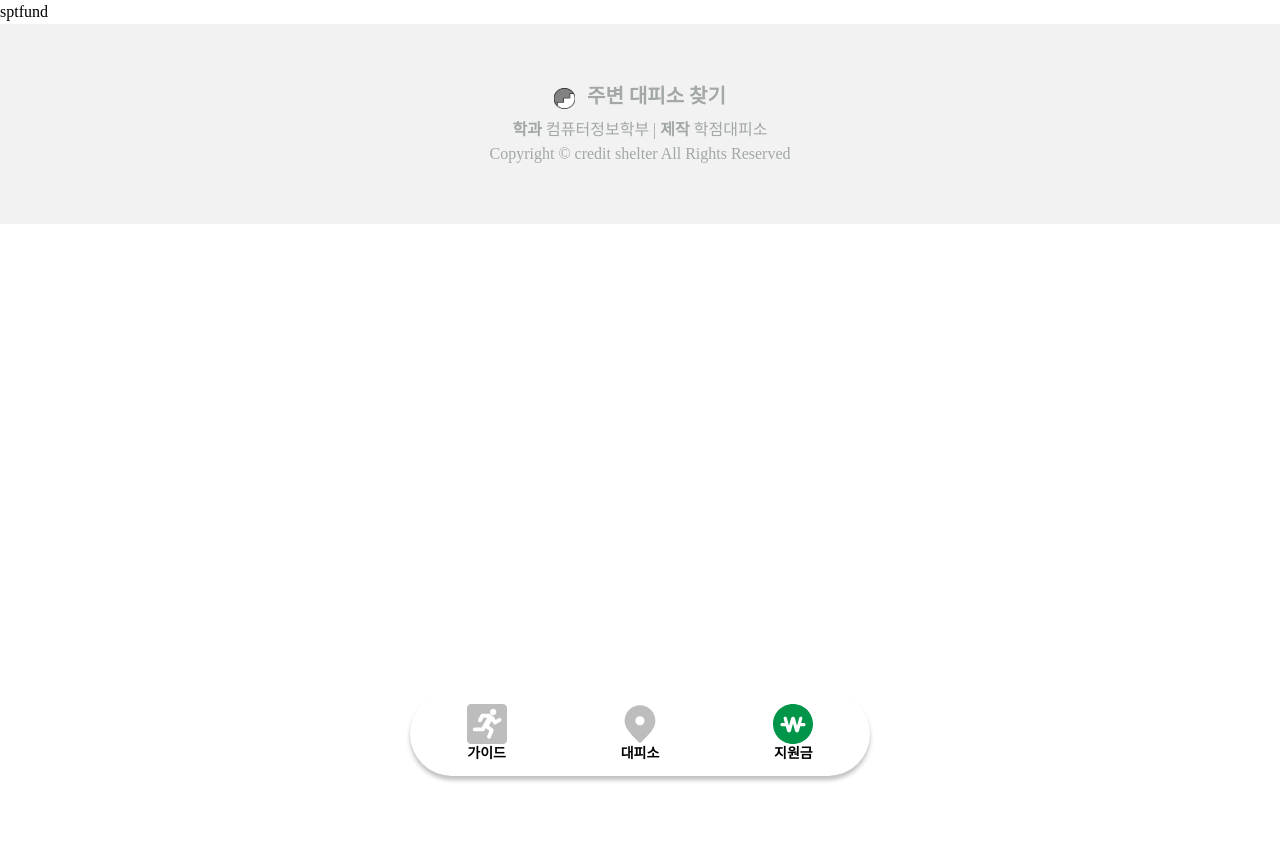
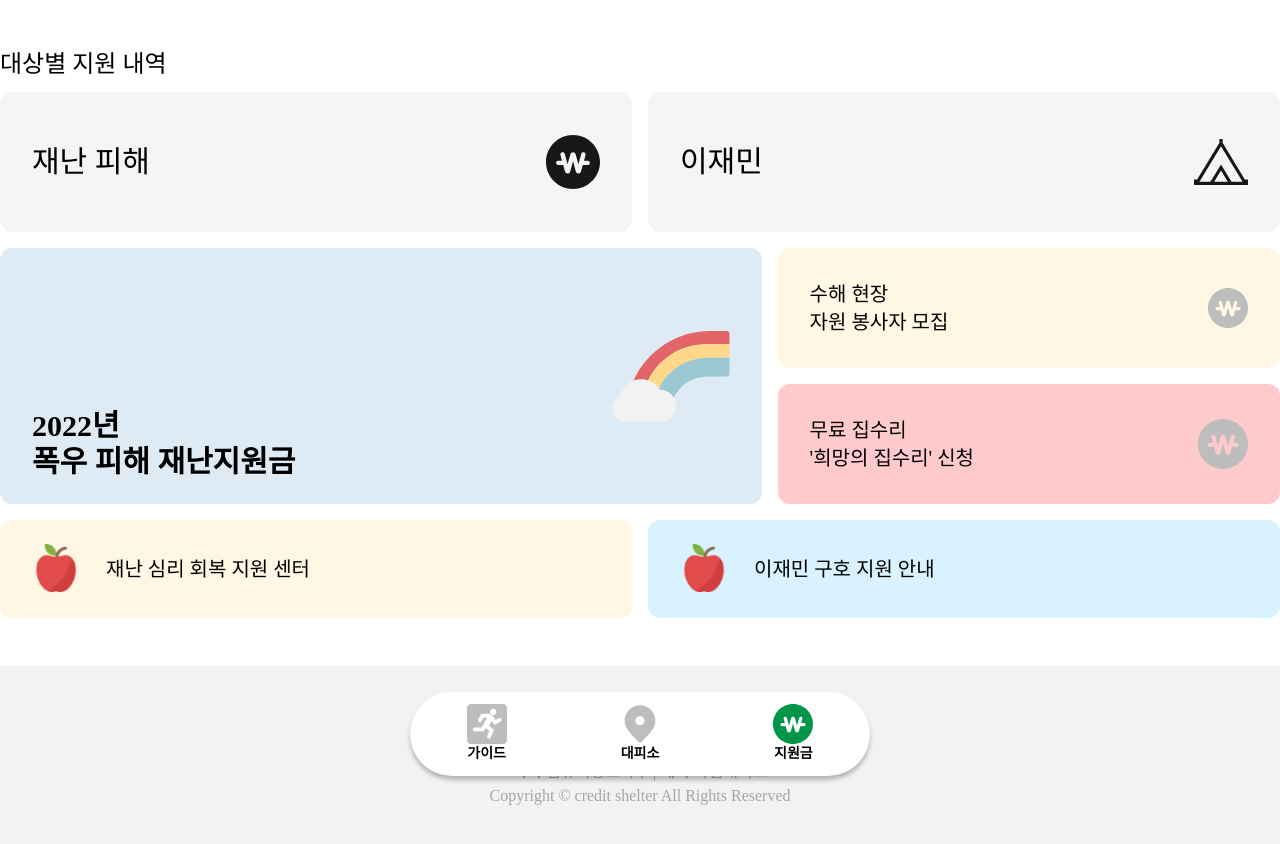
Before and after one commit to charade6/safetymap-nextjs, a Next.js app: page /sptfund in a window 1280 px wide. Shown: the top 844 px of the page. Before the commit the page ends 800 px from the top, so only its background shows below. Built offline with nearby package versions, Linux system fonts and the light colour scheme; no server answers; a web font is replaced by a local one.

Commit message:
feat: 지원금 페이지 추가

```diff
--- a/pages/sptfund/index.tsx
+++ b/pages/sptfund/index.tsx
@@ -1,7 +1,123 @@
 import { NextPage } from 'next';
+import ImportIcon from '../../components/SvgDynamic';
 
-const SpportFund: NextPage = () => {
-  return <h2>sptfund</h2>;
+const SupportFund: NextPage = () => {
+  return (
+    <main className="max-w-[1280px] mx-3 my-12 xl:mx-auto">
+      <h2 className="mb-3 text-base font-medium sm:text-xl md:text-2xl">
+        대상별 지원 내역
+      </h2>
+      <div className="grid grid-flow-row-dense grid-cols-10 gap-x-3 gap-y-4 sm:gap-4">
+        <a className="flex flex-col-reverse sm:flex-row items-center justify-between col-span-5 sm:h-[140px] p-6 md:px-8 rounded-xl bg-[#F4F5F6]">
+          <h1 className="mt-4 text-base font-medium sm:mt-0 sm:text-2xl md:text-3xl">
+            재난 피해
+          </h1>
+          <ImportIcon
+            icon="icon-money"
+            className="w-[43px] sm:w-[54px] h-fit fill-[#151816]"
+            viewBox="0 0 40 40"
+          />
+        </a>
+        <a className="flex flex-col-reverse sm:flex-row items-center justify-between col-span-5 p-6 md:px-8 rounded-xl bg-[#F4F5F6]">
+          <h1 className="mt-4 text-base font-medium sm:mt-0 sm:text-2xl md:text-3xl">
+            이재민
+          </h1>
+          <ImportIcon
+            icon="main_side_one"
+            className="w-[43px] sm:w-[54px] h-fit fill-[#151816]"
+            viewBox="0 0 512 436"
+          />
+        </a>
+        <a className="flex flex-col-reverse md:flex-row justify-between col-span-10 md:col-span-6 row-span-2 p-6 md:px-8 rounded-xl bg-[#DEEAF4]">
+          <h1 className="text-2xl font-bold md:text-3xl md:mt-auto">
+            2022년
+            <br />
+            폭우 피해 재난지원금
+          </h1>
+          <ImportIcon
+            icon="icon-rainbow"
+            className="w-[94px] sm:w-[106px] md:w-[118px] md:h-fit ml-auto md:ml-0 md:my-auto"
+            viewBox="0 0 139 107"
+          />
+        </a>
+        <a
+          href="https://www.1365.go.kr/vols/1572247904127/partcptn/timeCptn.do"
+          className="flex items-center justify-between col-span-10 md:col-span-4 h-[120px] p-6 md:px-8 rounded-xl bg-[#FFF7E4]"
+          target="_blank"
+          rel="noopener noreferrer"
+        >
+          <h2 className="text-xl font-medium">
+            수해 현장
+            <br />
+            자원 봉사자 모집
+          </h2>
+          <ImportIcon icon="icon-money" />
+        </a>
+        <a
+          href="https://opengov.seoul.go.kr/public/19699644"
+          className="flex flex-col-reverse md:flex-row md:items-center justify-between col-span-5 md:col-span-4 md:h-[120px] p-6 md:px-8 rounded-xl bg-[#FFCACB]"
+          target="_blank"
+          rel="noopener noreferrer"
+        >
+          <h2 className="hidden text-xl font-medium md:block">
+            무료 집수리
+            <br />
+            &#39;희망의 집수리&#39; 신청
+          </h2>
+          <h2 className="text-lg font-medium md:hidden">
+            희망의
+            <br />
+            집수리 신청
+          </h2>
+          <ImportIcon
+            icon="icon-money"
+            className="w-[50px] h-[50px] ml-auto"
+            viewBox="0 0 40 40"
+          />
+        </a>
+        <a
+          href="https://www.redcross.or.kr/voluntary/recovery_support.do"
+          className="flex items-center col-span-10 md:col-span-5 h-[120px] md:h-fit p-6 md:px-8 rounded-xl bg-[#FFF7E4]"
+          target="_blank"
+          rel="noopener noreferrer"
+        >
+          <ImportIcon
+            icon="icon-apple"
+            className="mr-6 w-[42px] h-[42px] md:w-[50px] md:h-[50px]"
+            viewBox="0 0 54 54"
+          />
+          <h2 className="hidden text-xl font-medium md:block">
+            재난 심리 회복 지원 센터
+          </h2>
+          <h2 className="text-xl font-medium md:hidden">
+            재난 심리
+            <br />
+            회복 지원 센터
+          </h2>
+        </a>
+        <a
+          href="https://search.naver.com/search.naver?sm=tab_hty.top&where=nexearch&query=%ED%98%B8%EC%9A%B0+%EC%B9%A8%EC%88%98+%EC%9D%B4%EC%9E%AC%EB%AF%BC+%EA%B5%AC%ED%98%B8+%EC%A7%80%EC%9B%90+%EC%95%88%EB%82%B4&oquery=%EC%9D%B4%EC%9E%AC%EB%AF%BC+%EA%B5%AC%ED%98%B8+%EC%A7%80%EC%9B%90+%EC%95%88%EB%82%B4&tqi=h0ik3sp0Jy0ssONilahssssstll-168421"
+          className="flex flex-col items-start md:items-center md:flex-row col-span-5 h-full p-6 md:px-8 rounded-xl bg-[#D9F2FF]"
+          target="_blank"
+          rel="noopener noreferrer"
+        >
+          <ImportIcon
+            icon="icon-apple"
+            className="ml-auto md:ml-0 md:mr-6 w-fit h-2/4 md:w-[50px] md:h-[50px]"
+            viewBox="0 0 54 54"
+          />
+          <h2 className="hidden text-xl font-medium md:block">
+            이재민 구호 지원 안내
+          </h2>
+          <h2 className="text-lg font-medium md:hidden">
+            이재민
+            <br />
+            구호 지원 안내
+          </h2>
+        </a>
+      </div>
+    </main>
+  );
 };
 
-export default SpportFund;
+export default SupportFund;
```
Also changed, not shown: public/ico/icon-rainbow.svg (added).
